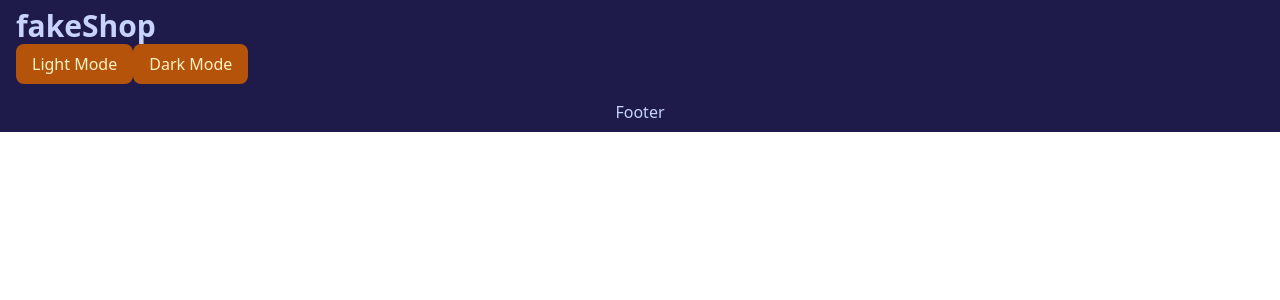
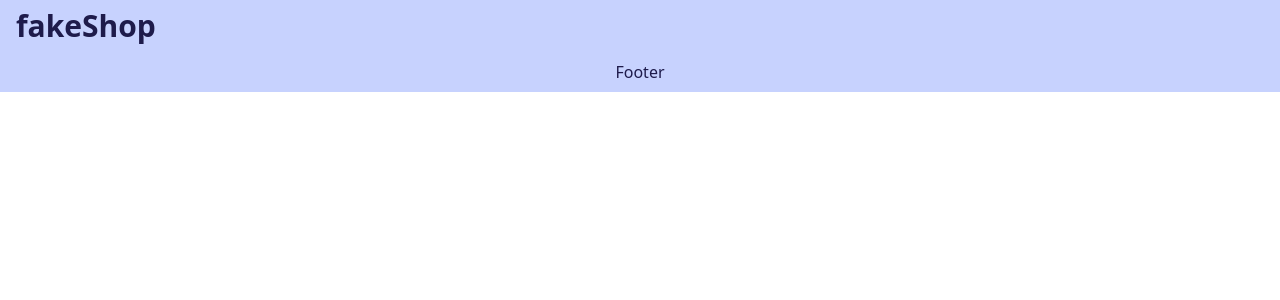
Before and after one commit to Kris1027/fakeShop, a Next.js app: page / in a window 1280 px wide. Shown: the top 300 px of the page. Built offline with nearby package versions, Linux system fonts and the light colour scheme.

Commit message:
build better styles for theme

```diff
--- a/package.json
+++ b/package.json
@@ -15,6 +15,7 @@
     "next-themes": "^0.2.1",
     "react": "^18",
     "react-dom": "^18",
+    "react-icons": "^4.12.0",
     "tailwind-merge": "^2.1.0"
   },
   "devDependencies": {
--- a/src/app/ThemeSwitcher.tsx
+++ /dev/null
@@ -1,22 +0,0 @@
-"use client";
-import { useTheme } from "next-themes";
-import Button from "./components/ui/Button";
-import { useEffect, useState } from "react";
-
-export default function ThemeSwitcher() {
-  const [mounted, setMounted] = useState<boolean>(false);
-  const { setTheme } = useTheme();
-
-  useEffect(() => {
-    setMounted(true);
-  }, []);
-
-  if (!mounted) return null;
-
-  return (
-    <div>
-      <Button onClick={() => setTheme("light")}>Light Mode</Button>
-      <Button onClick={() => setTheme("dark")}>Dark Mode</Button>
-    </div>
-  );
-}
--- a/src/app/components/Footer.tsx
+++ b/src/app/components/Footer.tsx
@@ -1,5 +1,7 @@
 export default function Footer() {
   return (
-    <footer className="bg-dark px-4 py-2 text-center text-light">Footer</footer>
+    <footer className="bg-light px-4 py-2 text-center text-dark dark:bg-dark dark:text-light">
+      Footer
+    </footer>
   );
 }
--- a/src/app/components/Header.tsx
+++ b/src/app/components/Header.tsx
@@ -1,9 +1,9 @@
-import ThemeSwitcher from "../ThemeSwitcher";
+import ThemeSwitcher from "./ui/ThemeSwitcher";
 import Logo from "./Logo";
 
 export default function Header() {
   return (
-    <header className="bg-dark px-4 py-2 text-light">
+    <header className="flex justify-between bg-light px-4 py-2 text-dark dark:bg-dark dark:text-light">
       <Logo />
       <ThemeSwitcher />
     </header>
--- /dev/null
+++ b/src/app/components/styles/Theme.tsx
@@ -0,0 +1,19 @@
+"use client";
+import { ThemeProvider } from "next-themes";
+import { useEffect, useState } from "react";
+
+interface ProvidersProp {
+  children: React.ReactNode;
+}
+
+export default function Theme({ children }: ProvidersProp) {
+  const [mounted, setMounted] = useState<boolean>(false);
+
+  useEffect(() => {
+    setMounted(true);
+  }, []);
+
+  if (!mounted) return <>{children}</>;
+
+  return <ThemeProvider attribute="class">{children}</ThemeProvider>;
+}
--- a/src/app/components/ui/Button.tsx
+++ b/src/app/components/ui/Button.tsx
@@ -1,6 +1,6 @@
-import { VariantProps, cva } from 'class-variance-authority';
-import cn from '../utils/cn';
-import { ButtonHTMLAttributes, ReactNode } from 'react';
+import { VariantProps, cva } from "class-variance-authority";
+import cn from "../utils/cn";
+import { ButtonHTMLAttributes, ReactNode } from "react";
 
 interface ButtonProps
   extends ButtonHTMLAttributes<HTMLButtonElement>,
@@ -25,21 +25,22 @@ export default function Button({
   );
 }
 
-const buttonVariants = cva('rounded-lg px-4 py-2', {
+const buttonVariants = cva("rounded-lg px-4 py-2 cursor-pointer", {
   variants: {
     variant: {
-      primary: 'bg-amber-700 text-amber-100',
-      secondary: 'bg-blue-700 text-blue-100',
-      danger: 'bg-red-700 text-red-100',
+      primary: "bg-amber-700 text-amber-100",
+      secondary: "bg-blue-700 text-blue-100",
+      danger: "bg-red-700 text-red-100",
+      theme: "bg-transparent text-dark dark:text-light",
     },
     size: {
-      sm: 'text-sm',
-      md: 'text-md',
-      xl: 'text-xl',
+      sm: "text-sm",
+      md: "text-md",
+      xl: "text-2xl",
     },
   },
   defaultVariants: {
-    variant: 'primary',
-    size: 'md',
+    variant: "primary",
+    size: "md",
   },
 });
--- /dev/null
+++ b/src/app/components/ui/ThemeSwitcher.tsx
@@ -0,0 +1,32 @@
+"use client";
+import { useTheme } from "next-themes";
+import Button from "./Button";
+import { useEffect, useState } from "react";
+
+import { CiDark, CiSun } from "react-icons/ci";
+
+export default function ThemeSwitcher() {
+  const [mounted, setMounted] = useState<boolean>(false);
+  const { theme, setTheme } = useTheme();
+
+  useEffect(() => {
+    setMounted(true);
+  }, []);
+
+  if (!mounted) return null;
+
+  return (
+    <div>
+      {theme === "dark" && (
+        <Button variant="theme" size="xl" onClick={() => setTheme("light")}>
+          <CiDark />
+        </Button>
+      )}
+      {theme === "light" && (
+        <Button variant="theme" size="xl" onClick={() => setTheme("dark")}>
+          <CiSun />
+        </Button>
+      )}
+    </div>
+  );
+}
--- a/src/app/layout.tsx
+++ b/src/app/layout.tsx
@@ -2,7 +2,7 @@ import type { Metadata } from "next";
 import "./globals.css";
 import Header from "./components/Header";
 import Footer from "./components/Footer";
-import Providers from "./providers";
+import Theme from "./components/styles/Theme";
 
 export const metadata: Metadata = {
   title: "fakeShop",
@@ -17,11 +17,11 @@ export default function RootLayout({
   return (
     <html lang="en">
       <body>
-        <Providers>
+        <Theme>
           <Header />
           {children}
           <Footer />
-        </Providers>
+        </Theme>
       </body>
     </html>
   );
--- a/src/app/providers.tsx
+++ /dev/null
@@ -1,19 +0,0 @@
-"use client";
-import { ThemeProvider } from "next-themes";
-import { useEffect, useState } from "react";
-
-interface ProvidersProp {
-  children: React.ReactNode;
-}
-
-export default function Providers({ children }: ProvidersProp) {
-  const [mounted, setMounted] = useState<boolean>(false);
-
-  useEffect(() => {
-    setMounted(true);
-  }, []);
-
-  if (!mounted) return <>{children}</>;
-
-  return <ThemeProvider attribute="class">{children}</ThemeProvider>;
-}
```
Also changed, not shown: 1 other file (tests, documents, lock files or other folders).
